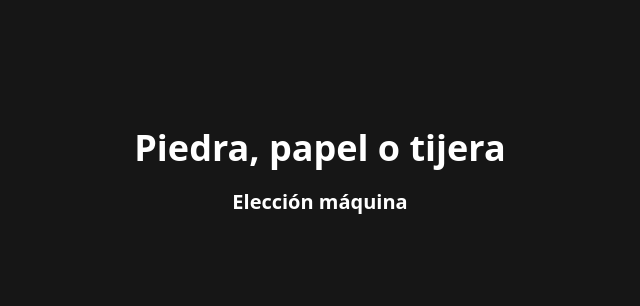
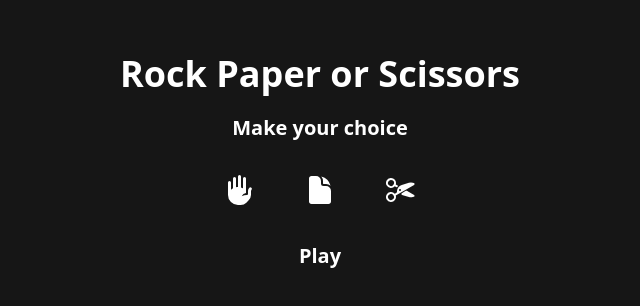
Before and after one commit to lucaspolluxcoop/rock-paper-scissor, a React (Vite) app: page / in a window 1280 px wide. Shown: the part 228-534 px from the top of the page, without its empty margins (320-960 px from the left). Built offline with nearby package versions, Linux system fonts and the light colour scheme.

Commit message:
feat: define oponent option and my option

```diff
--- a/package.json
+++ b/package.json
@@ -12,6 +12,7 @@
     "format:check": "prettier --check ."
   },
   "dependencies": {
+    "@heroicons/react": "^2.2.0",
     "react": "^19.0.0",
     "react-dom": "^19.0.0"
   },
--- a/src/App.jsx
+++ b/src/App.jsx
@@ -1,22 +1,66 @@
+import { DocumentIcon, HandRaisedIcon, ScissorsIcon } from '@heroicons/react/24/solid';
 import { useState } from 'react';
 import './App.css';
 
 function App() {
-  const { currentOption, setCurrentOption } = useState(null);
+  const [currentOption, setCurrentOption] = useState(null);
+  const [oponentOption, setOponentOption] = useState(null);
   const options = ['rock', 'paper', 'scissors'];
 
+  const getIcon = (option) => {
+    switch (option) {
+      case 'rock':
+        return <HandRaisedIcon className="h-8 w-8" />;
+      case 'paper':
+        return <DocumentIcon className="h-8 w-8" />;
+      case 'scissors':
+        return <ScissorsIcon className="h-8 w-8" />;
+      default:
+        return null;
+    }
+  };
+
   const handleClick = () => {
-    setCurrentOption(options[Math.floor(Math.random() * options.length)]);
-    console.log(currentOption);
+    const newOption = options[Math.floor(Math.random() * options.length)];
+    setOponentOption(newOption);
   };
+
   return (
     <div className="flex h-screen flex-col items-center justify-center">
-      <h1 className="text-4xl font-bold">Piedra, papel o tijera</h1>
+      <h1 className="text-4xl font-bold">Rock Paper or Scissors</h1>
+      <div className="mt-5 flex flex-col justify-center gap-4">
+        <span className="text-center text-xl font-bold">Make your choice</span>
+        <div className="flex gap-4">
+          {options.map((option) => (
+            <div
+              key={option}
+              onClick={() => setCurrentOption(option)}
+              className="button cursor-pointer p-4 text-xl font-bold"
+              title={option}
+            >
+              {getIcon(option)}
+            </div>
+          ))}
+        </div>
+      </div>
       <div className="mt-5 flex gap-4">
-        <button onClick={handleClick} className="button text-xl font-bold">
-          Elección máquina
+        <button onClick={handleClick} className="button cursor-pointer text-xl font-bold">
+          Play
         </button>
-        {currentOption && <p className="text-xl font-bold">{currentOption}</p>}
+      </div>
+      <div className="mt-5 flex gap-4">
+        {oponentOption && (
+          <div className="flex items-center gap-2">
+            <span>Oponent chose:</span>
+            {getIcon(oponentOption)}
+          </div>
+        )}
+        {currentOption && (
+          <div className="flex items-center gap-2">
+            <span>You chose:</span>
+            {getIcon(currentOption)}
+          </div>
+        )}
       </div>
     </div>
   );
```
Also changed, not shown: 1 other file (tests, documents, lock files or other folders).
